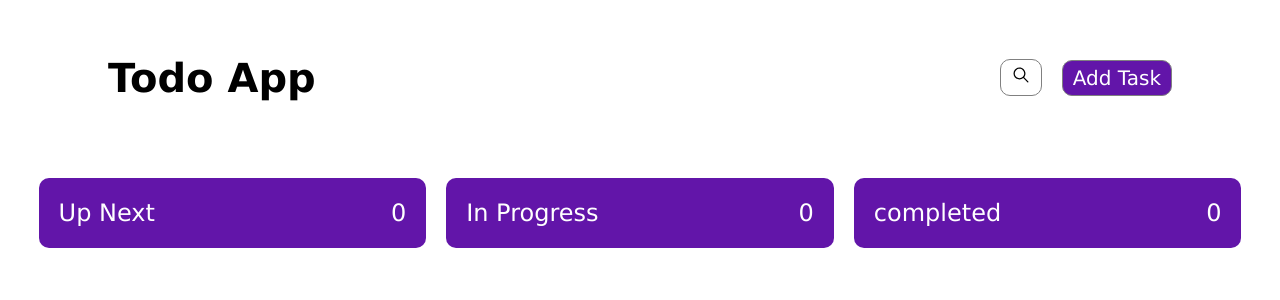
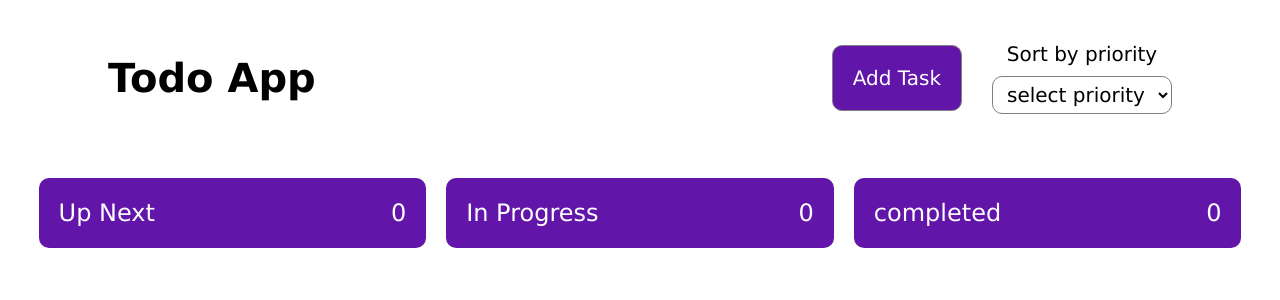
Before and after one commit to YusufHasan94/todo-list-app, a React (Vite) app: page / in a window 1280 px wide. Shown: the top 300 px of the page. Built offline with nearby package versions, Linux system fonts and the light colour scheme.

Commit message:
adding sort features

```diff
--- a/src/App.jsx
+++ b/src/App.jsx
@@ -5,6 +5,7 @@ import MainLayout from "./Components/MainLayout/MainLayout";
 
 function App() {
   const [isOpen, setIsOpen] = useState(false);
+  const [sortBy, setSortBy] = useState("");
 
   const closeModal = () => {
     setIsOpen(false);
@@ -14,11 +15,17 @@ function App() {
   };
   return (
     <>
-      <Navbar isOpen={isOpen} closeModal={closeModal} openModal={openModal} />
+      <Navbar
+        isOpen={isOpen}
+        closeModal={closeModal}
+        openModal={openModal}
+        setSortBy={setSortBy}
+      />
       <MainLayout
         isOpen={isOpen}
         closeModal={closeModal}
         openModal={openModal}
+        sortBy={sortBy}
       />
     </>
   );
--- a/src/Components/MainLayout/MainLayout.jsx
+++ b/src/Components/MainLayout/MainLayout.jsx
@@ -4,7 +4,7 @@ import Complete from "../Complete/Complete";
 import "./MainLayout.css";
 import { useEffect, useState } from "react";
 import AddTaskModal from "../AddTaskModal/AddTaskModal";
-const MainLayout = ({ isOpen, openModal, closeModal }) => {
+const MainLayout = ({ isOpen, openModal, closeModal, sortBy }) => {
   const [tasks, setTasks] = useState([]);
   const [pendingTasks, setPendingTasks] = useState([]);
   const [ongoingTasks, setOngoingTasks] = useState([]);
@@ -18,6 +18,12 @@ const MainLayout = ({ isOpen, openModal, closeModal }) => {
       UpdatedTaskList(storedTask);
     }
   }, []);
+
+  useEffect(() => {
+    if (sortBy) {
+      sortTasksByOrder(sortBy);
+    }
+  }, [sortBy]);
 
   const UpdatedTaskList = (storedTask) => {
     const filterPendingTasks = storedTask?.filter(
@@ -68,6 +74,30 @@ const MainLayout = ({ isOpen, openModal, closeModal }) => {
     closeModal();
   };
 
+  const sortTasksByOrder = (order) => {
+    console.log(order);
+    let sortedTasks = [...tasks];
+    if (order === "high") {
+      sortedTasks.sort((a, b) => {
+        const priorityOrder = { high: 3, medium: 2, low: 1 };
+        return priorityOrder[b.priority] - priorityOrder[a.priority];
+      });
+    } else if (order === "medium") {
+      sortedTasks.sort((a, b) => {
+        const priorityOrder = { medium: 3, low: 2, high: 1 };
+        return priorityOrder[b.priority] - priorityOrder[a.priority];
+      });
+    } else if (order === "low") {
+      sortedTasks.sort((a, b) => {
+        const priorityOrder = { low: 3, medium: 2, high: 1 };
+        return priorityOrder[b.priority] - priorityOrder[a.priority];
+      });
+    } else {
+      return;
+    }
+    UpdatedTaskList(sortedTasks);
+  };
+
   return (
     <div className="mainLayoutContainer">
       {isOpen ? (
--- a/src/Components/Navbar/Navbar.css
+++ b/src/Components/Navbar/Navbar.css
@@ -13,28 +13,34 @@
   align-items: center;
   gap: 20px;
 }
-
-.searchBtn,
+.searchOptionContainer {
+  font-size: 20px;
+  display: flex;
+  flex-direction: column;
+  gap: 10px;
+  margin-left: 10px;
+}
+.searchOption,
 .addTaskBtn {
   font-size: 20px;
   background-color: transparent;
   border: 1px solid gray;
   border-radius: 10px;
   padding: 5px 10px;
-  height: fit-content;
 }
 
 .addTaskBtn {
   background: #6215a9;
   color: white;
+  padding: 20px;
 }
 
-@media screen and (max-width: 700px) {
+@media screen and (max-width: 960px) {
   .navContainer {
-    display: flex;
     flex-direction: column;
     justify-content: center;
     gap: 20px;
+    padding: 10px;
   }
   .navItemsContainer {
     justify-content: space-between;
--- a/src/Components/Navbar/Navbar.jsx
+++ b/src/Components/Navbar/Navbar.jsx
@@ -1,8 +1,7 @@
 import React from "react";
-import { IoIosSearch } from "react-icons/io";
 import "./Navbar.css";
 
-const Navbar = ({ openModal }) => {
+const Navbar = ({ openModal, setSortBy }) => {
   return (
     <div>
       <div className="navContainer">
@@ -10,12 +9,26 @@ const Navbar = ({ openModal }) => {
           <h1>Todo App</h1>
         </div>
         <div className="navItemsContainer">
-          <button className="searchBtn">
-            <IoIosSearch />
-          </button>
           <button className="addTaskBtn" onClick={openModal}>
             Add Task
           </button>
+          <div className="searchOptionContainer">
+            <label htmlFor="sort">Sort by priority</label>
+            <select
+              name="sortByPriority"
+              id=""
+              className="searchOption"
+              onChange={(e) => setSortBy(e.target.value)}
+              required
+            >
+              <option value="" selected disabled>
+                select priority
+              </option>
+              <option value="high">High</option>
+              <option value="medium">Medium</option>
+              <option value="low">Low</option>
+            </select>
+          </div>
         </div>
       </div>
     </div>
```
